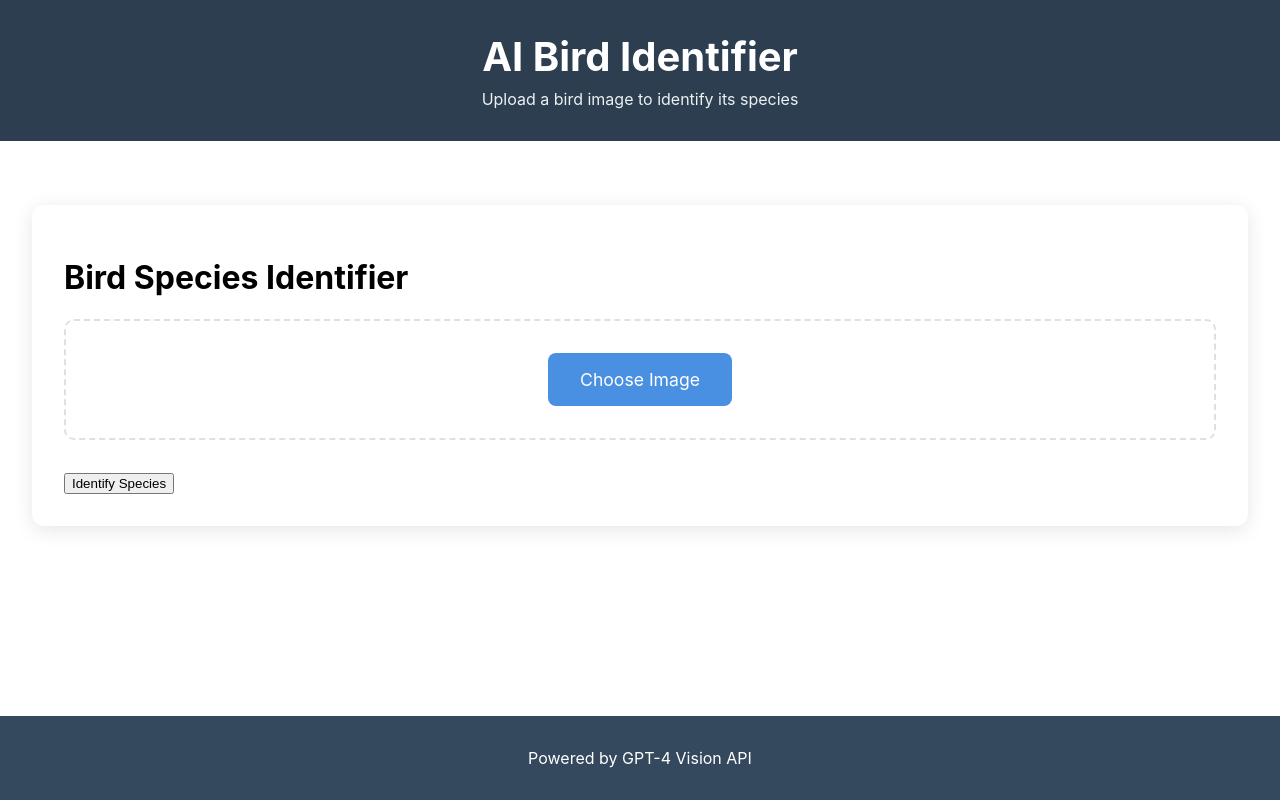
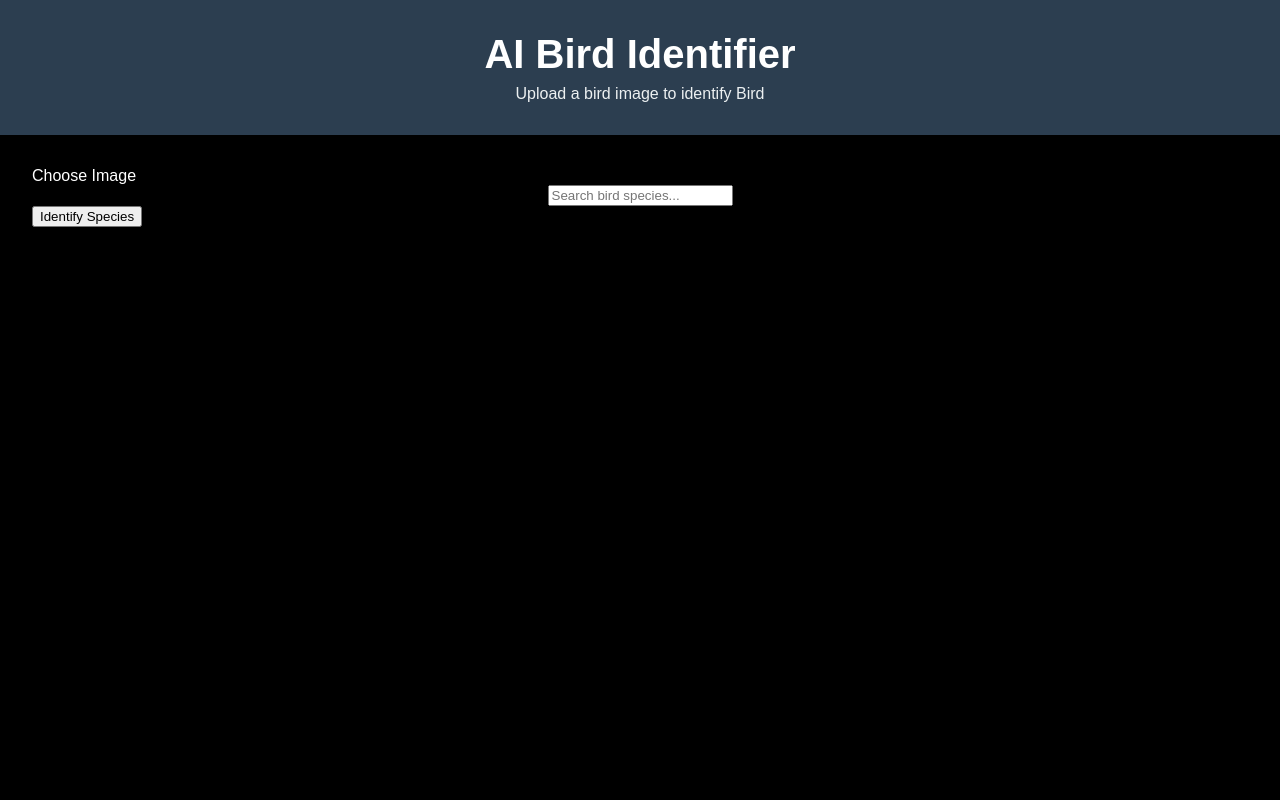
Before and after one commit to Soumithgundala/bird-identifier-web, a React (Create React App) app: page / in a window 1280 px wide. Built offline with nearby package versions, Linux system fonts and the light colour scheme.

Commit message:
added more details about bird

```diff
--- a/src/App.js
+++ b/src/App.js
@@ -7,14 +7,11 @@ function App() {
         <div className="App">
             <header className="app-header">
                 <h1>AI Bird Identifier</h1>
-                <p>Upload a bird image to identify its species</p>
+                <p>Upload a bird image to identify Bird</p>
             </header>
             <main>
                 <BirdUpload />
             </main>
-            <footer>
-                <p>Powered by GPT-4 Vision API</p>
-            </footer>
         </div>
     );
 }
--- a/src/BirdUpload.css
+++ b/src/BirdUpload.css
@@ -1,120 +1,144 @@
-.container {
+:root {
+  --black: #000000;
+  --dark-bg: #0a0a0a;
+  --accent: #4a90e2;
+  --text: #ffffff;
+  --highlight: #34a853;
+}
+
+body {
+  background-color: var(--black);
+  color: var(--text);
+  font-family: 'Arial', sans-serif;
+}
+
+/* Header Bar */
+.header-bar {
+  display: grid;
+  grid-template-columns: 1fr 1fr;
+  gap: 2rem;
+  padding: 1.5rem;
+  background: var(--dark-bg);
+  margin: 1rem auto;
+  max-width: 1200px;
+  border-radius: 12px;
+}
+
+.upload-container,
+.search-container {
+  display: flex;
+  align-items: center;
+  justify-content: center;
+}
+
+/* Image Upload Box */
+.upload-box {
+  border: 2px dashed #333;
+  padding: 2rem;
+  text-align: center;
+  cursor: pointer;
+  transition: all 0.3s ease;
+  width: 100%;
+}
+
+.upload-box:hover {
+  border-color: var(--accent);
+  background: rgba(255, 255, 255, 0.808);
+}
+
+/* Search Input */
+.search-input {
+  width: 100%;
+  padding: 1rem;
+  background: #1a1a1a;
+  border: 1px solid #333;
+  color: var(--text);
+  border-radius: 8px;
+}
+
+/* Identify Species Button */
+.identify-btn {
+  background: var(--accent);
+  color: var(--text);
+  padding: 1.2rem 3rem;
+  border: none;
+  border-radius: 8px;
+  font-size: 1.1rem;
+  cursor: pointer;
+  display: block;
+  margin: 2rem auto;
+  transition: transform 0.2s;
+}
+
+.identify-btn:hover {
+  transform: translateY(-2px);
+}
+
+/* Results Layout */
+.results-container {
+  display: grid;
+  grid-template-columns: 1fr 1fr;
+  gap: 3rem;
   max-width: 1200px;
   margin: 2rem auto;
   padding: 2rem;
-    background: #fff;
-    border-radius: 12px;
-    box-shadow: 0 4px 20px rgba(0,0,0,0.1);
 }
 
-  .upload-section {
-    border: 2px dashed #e0e0e0;
-    border-radius: 10px;
-    padding: 2rem;
-    text-align: center;
-    margin-bottom: 2rem;
-    transition: border-color 0.3s;
+/* Image Display */
+.bird-image {
+  width: 100%;
+  max-height: 600px;
+  object-fit: cover;
+  border-radius: 12px;
+  box-shadow: 0 4px 15px rgba(0, 0, 0, 0.3);
 }
 
-  .upload-section:hover {
-    border-color: #4a90e2;
+/* Details Panel */
+.details-panel {
+  background: var(--dark-bg);
+  padding: 2rem;
+  border-radius: 12px;
 }
 
-  .upload-btn {
-    background: #4a90e2;
-    color: white;
-    padding: 1rem 2rem;
-    border-radius: 8px;
-    cursor: pointer;
-    display: inline-block;
-    font-size: 1.1rem;
-    transition: transform 0.2s;
+.species-name {
+  color: var(--highlight);
+  font-size: 2.5rem;
+  margin-bottom: 1.5rem;
+  text-shadow: 0 2px 4px rgba(0, 0, 0, 0.3);
 }
 
-  .upload-btn:hover {
-    transform: translateY(-2px);
+.description-text {
+  line-height: 1.6;
+  color: #cccccc;
+  font-size: 1.1rem;
 }
 
-  .preview-image {
-    max-width: 100%;
-    max-height: 400px;
-    border-radius: 8px;
-    margin-top: 1.5rem;
-    box-shadow: 0 4px 15px rgba(0,0,0,0.1);
+/* Pre-identification Layout */
+.pre-identification {
+  max-width: 800px;
+  margin: 4rem auto;
+  text-align: center;
 }
 
-  .analyze-btn {
-    background: #34a853;
-    color: white;
-    border: none;
-    padding: 1.2rem 2.5rem;
-    border-radius: 8px;
-    font-size: 1.1rem;
-    cursor: pointer;
-    width: 100%;
-    transition: background 0.3s;
+.upload-prompt {
+  font-size: 1.2rem;
+  margin-bottom: 2rem;
+  color: #888;
 }
 
-  .analyze-btn:disabled {
-    background: #a0a0a0;
-    cursor: not-allowed;
+/* Responsive Design */
+@media (max-width: 768px) {
+  .header-bar {
+    grid-template-columns: 1fr;
+    gap: 1rem;
   }
 
-  .results {
-    margin-top: 2rem;
-    padding: 2rem;
-    background: #f8f9fa;
-    border-radius: 10px;
+  .results-container {
+    grid-template-columns: 1fr;
+    padding: 1rem;
   }
 
-  .scientific-name {
-    color: #666;
-    font-style: italic;
-    margin-bottom: 1.5rem;
+  .species-name {
+    font-size: 2rem;
   }
-
-  .description-section {
-    margin: 2rem 0;
-    padding: 1.5rem;
-    background: white;
-    border-radius: 8px;
-    box-shadow: 0 2px 10px rgba(0,0,0,0.05);
 }
-
-  .sound-section {
-    margin: 2rem 0;
-    padding: 1.5rem;
-    background: white;
-    border-radius: 8px;
-  }
-
-  .image-gallery {
-    margin-top: 2rem;
-  }
-
-  .gallery-grid {
-    display: grid;
-    grid-template-columns: repeat(auto-fill, minmax(250px, 1fr));
-    gap: 1.5rem;
-    margin-top: 1rem;
-  }
-
-  .gallery-image {
-    width: 100%;
-    height: 200px;
-    object-fit: cover;
-    border-radius: 8px;
-    transition: transform 0.3s;
-  }
-
-  .gallery-image:hover {
-    transform: scale(1.03);
-  }
-
-  .error {
-    color: #dc3545;
-    padding: 1rem;
-    background: #ffe6e6;
-    border-radius: 8px;
-    margin: 1rem 0;
-  }
--- a/src/BirdUpload.js
+++ b/src/BirdUpload.js
@@ -4,6 +4,10 @@ import "./BirdUpload.css";
 const BirdUpload = () => {
   const [preview, setPreview] = useState("");
   const [species, setSpecies] = useState("");
+  const [Lifespan, setLifespan] = useState("");
+  const [scientificName, setscietificName] = useState("");
+  const [CommonFood, setCommonFood] = useState("");
+  const [CommonPredators, setCommonPredators] = useState("");
   const [description, setDescription] = useState("");
   const [soundUrl, setSoundUrl] = useState("");
   const [loading, setLoading] = useState(false);
@@ -16,6 +20,10 @@ const BirdUpload = () => {
       setSpecies("");
       setDescription("");
       setSoundUrl("");
+      setCommonFood("");
+      setCommonPredators("");
+      setLifespan("");
+      setscietificName("");
       setError("");
     }
   };
@@ -44,8 +52,12 @@ const BirdUpload = () => {
       if (!response.ok) throw new Error(data.error || "Classification failed");
 
       setSpecies(data.species);
+      setscietificName(data.scientificName)
+      setLifespan(data.Lifespan);
+      setCommonFood(data.CommonFood);
+      setCommonPredators(data.CommonPredators)
       setDescription(data.description);
-      setSoundUrl(data.soundUrl); // Add this line
+      setSoundUrl(data.soundUrl);
 
     } catch (err) {
       setError(err.message);
@@ -56,9 +68,8 @@ const BirdUpload = () => {
 
   return (
     <div className="container">
-      <h1>Bird Species Identifier</h1>
       <form onSubmit={handleSubmit}>
-        <div className="upload-section">
+        <div className="upload-section"></div>
           <input
             type="file"
             id="image"
@@ -69,9 +80,15 @@ const BirdUpload = () => {
           <label htmlFor="image" className="upload-btn">
             Choose Image
           </label>
-          {preview && <img src={preview} alt="Preview" className="preview" />}
-        </div>
-
+          <div className="container">
+          <div className="search-container">
+          <input
+          type="text"
+          className="search-bar"
+          placeholder="Search bird species..."
+          />
+          </div>
+</div>
         <button type="submit" disabled={loading} className="submit-btn">
           {loading ? "Analyzing..." : "Identify Species"}
         </button>
@@ -82,7 +99,20 @@ const BirdUpload = () => {
           <div className="results">
             <h2>Identification Results</h2>
             <div className="species">Species: {species}</div>
+            <div className="scientificName">{scientificName}</div>
+            <div className="Lifespan">{Lifespan}</div>
+            <div className="CommonFood">{CommonFood}</div>
+            <div className="CommonPredators">{CommonPredators}</div>
             <div className="description">{description}</div>
+            <div className="results">
+            <div className="text-content">
+            <h2 className="highlight-header">Identification Results</h2>
+            </div>
+            <div className="image-content">
+            <img src={preview} alt="Preview" className="preview" />
+            </div>
+            </div>
+
 
             {/* Add audio player section */}
             {soundUrl ? (
```
Lines whose indentation alone changed are shown as unchanged.
